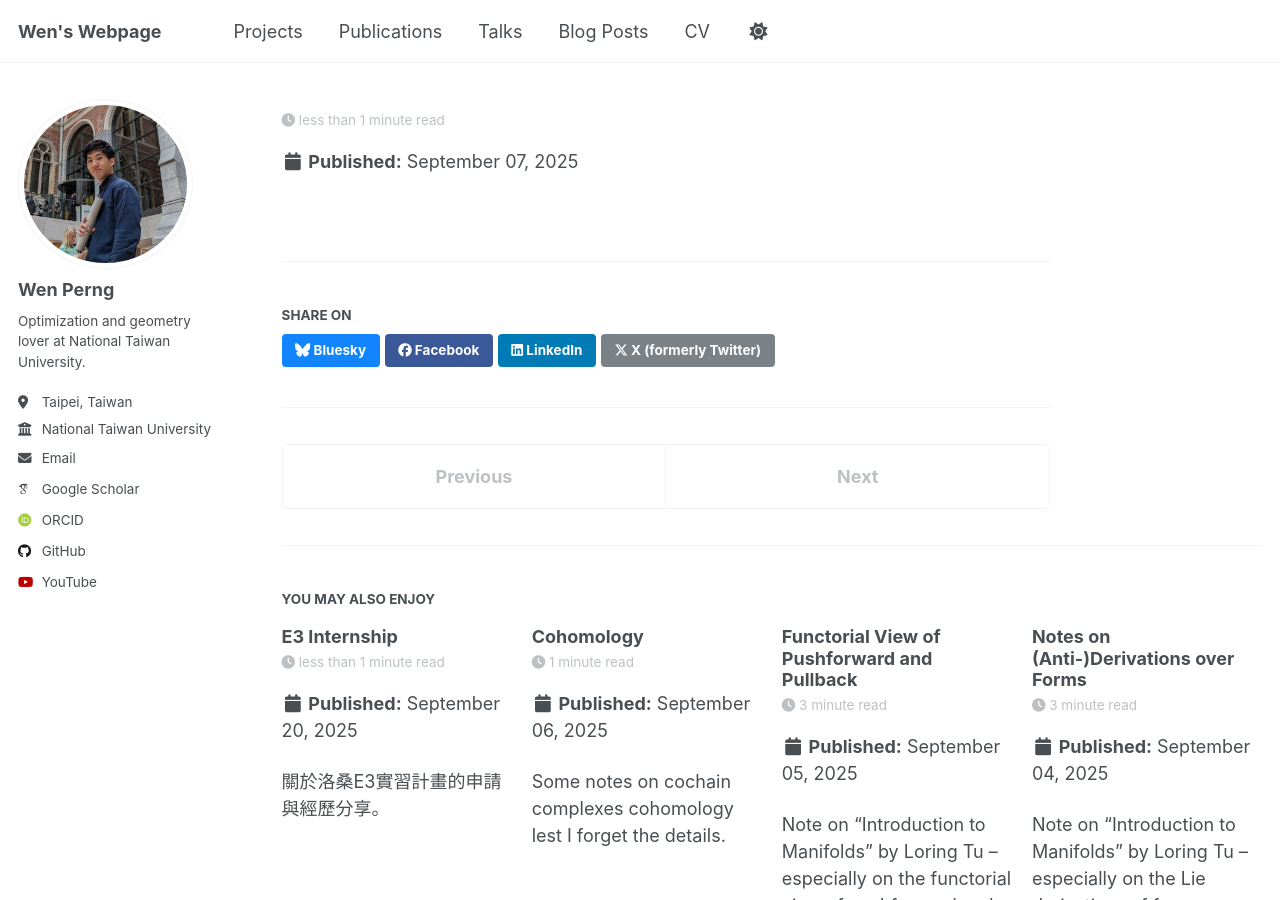
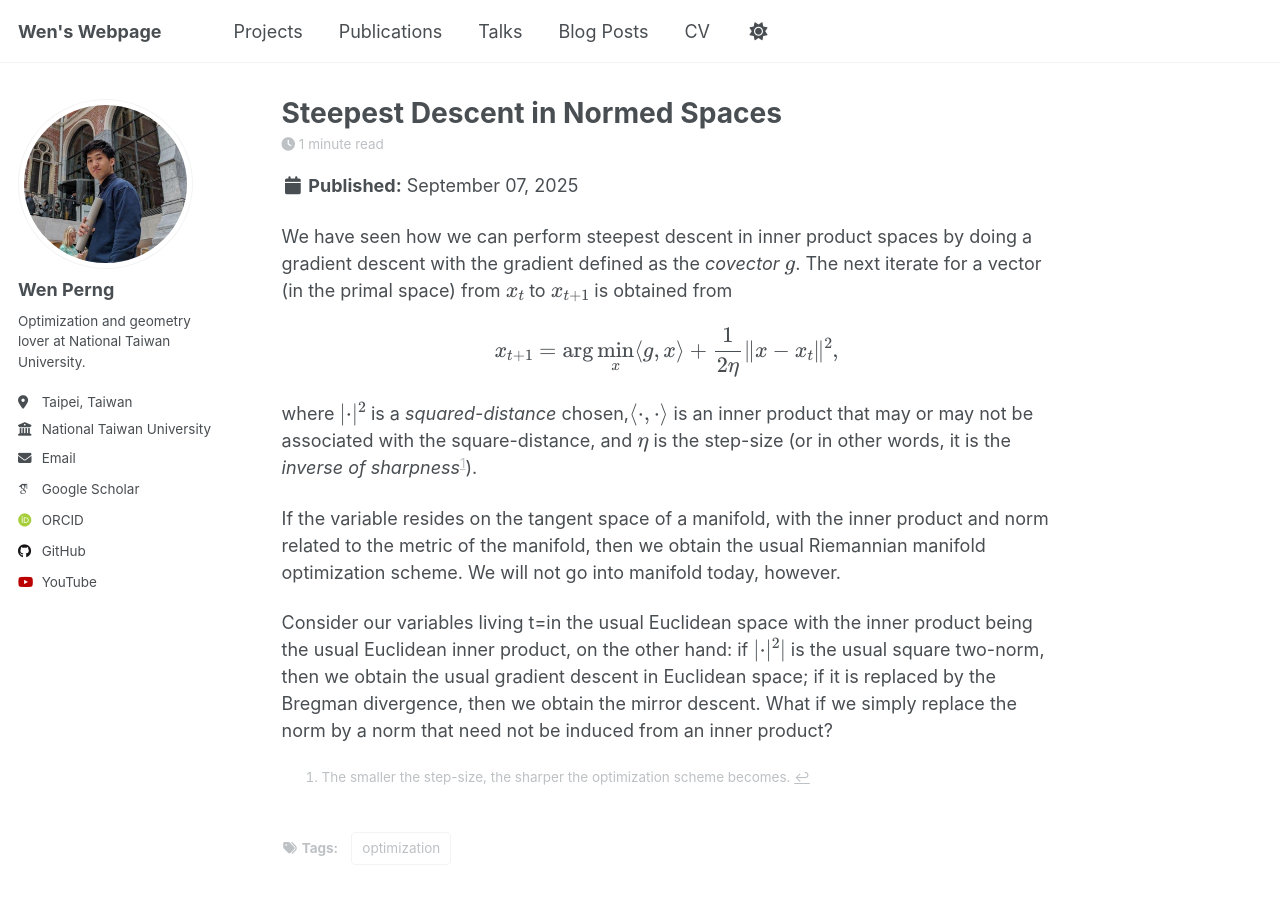
Before and after one commit to WenPerng/WenPerng.github.io, a Jekyll site: the page built from _posts/2025-09-07-blog-post.md, in a window 1280 px wide and 900 px high. Built offline with Jekyll 4.4.1, drawn with Linux system fonts in a browser that asks for light colours; some web fonts are replaced; a script that is not in the unit is left out.

Commit message:
Update 2025-09-07-blog-post.md

```diff
--- a/_posts/2025-09-07-blog-post.md
+++ b/_posts/2025-09-07-blog-post.md
@@ -1,8 +1,23 @@
 ---
-title: ''
+title: 'Steepest Descent in Normed Spaces'
 date: 2025-09-07
 permalink: /posts/2025/09/blog-post-07/
 tags:
-  -
+  - optimization
 excerpt: ""
 ---
+
+We have seen how we can perform steepest descent in inner product spaces by doing a gradient descent with the gradient defined as the *covector* \\(g\\). The next iterate for a vector (in the primal space) from \\(x_t\\) to  \\(x_{t+1}\\) is obtained from
+<p>
+
+$$
+x_{t+1} = \arg\min_{x} \langle g, x\rangle + \frac{1}{2\eta} \| x - x_{t}\|^2,
+$$
+</p>
+where \\(\|\cdot\|^2\\) is a *squared-distance* chosen,\\(\langle \cdot,\cdot\rangle\\) is an inner product that may or may not be associated with the square-distance, and \\(\eta\\) is the step-size (or in other words, it is the *inverse of sharpness*[^1]).
+
+[^1]: The smaller the step-size, the sharper the optimization scheme becomes.
+
+If the variable resides on the tangent space of a manifold, with the inner product and norm related to the metric of the manifold, then we obtain the usual Riemannian manifold optimization scheme. We will not go into manifold today, however.
+
+Consider our variables living t=in the usual Euclidean space with the inner product being the usual Euclidean inner product, on the other hand: if \\(\|\cdot\|^2\|\\) is the usual square two-norm, then we obtain the usual gradient descent in Euclidean space; if it is replaced by the Bregman divergence, then we obtain the mirror descent. What if we simply replace the norm by a norm that need not be induced from an inner product?
```
